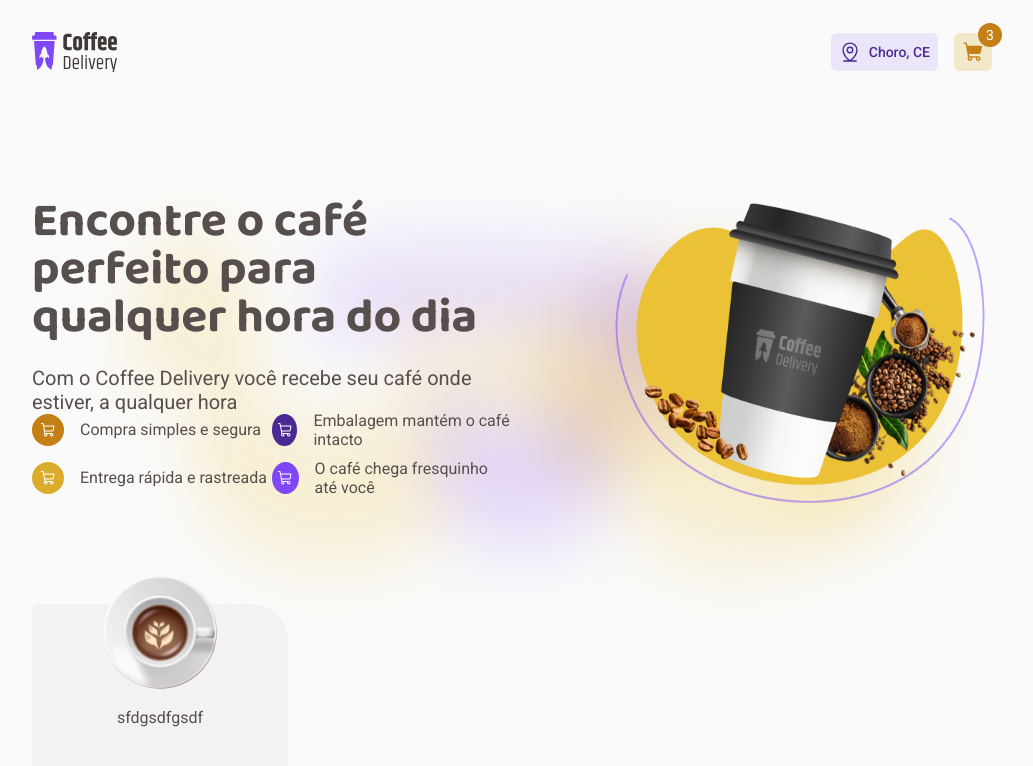
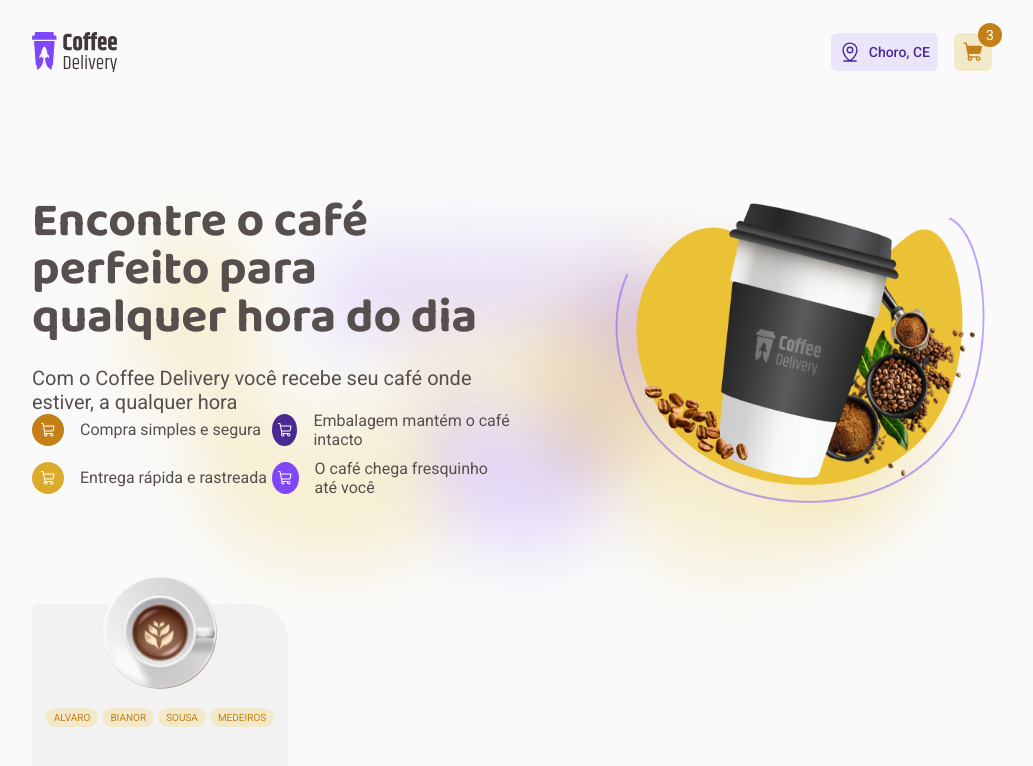
Before and after one commit to alvarobianor/coffee-delivery, a React (Vite) app: page / in a window 1280 px wide. Shown: the top 766 px of the page, without its empty margins (128-1161 px from the left). Built offline with nearby package versions, Linux system fonts and the light colour scheme.

Commit message:
created tag component

```diff
--- a/src/Components/CoffeCard.tsx
+++ b/src/Components/CoffeCard.tsx
@@ -12,7 +12,12 @@
   return (
     <Container>
       <img src={`${info.imgName}`} alt={`${info.name}`} />
-      <p>sfdgsdfgsdf</p>
+      <ContainerTag>
+        <Tag>alvaro</Tag>
+        <Tag>Bianor</Tag>
+        <Tag>Sousa</Tag>
+        <Tag>Medeiros</Tag>
+      </ContainerTag>
     </Container>
   );
 }
@@ -38,3 +43,35 @@
     margin-bottom: 1rem;
   }
 `;
+
+const ContainerTag = styled.div`
+  display: flex;
+  width: 100%;
+
+  flex-direction: row;
+  flex-wrap: wrap;
+  gap: 0.25rem;
+
+  align-items: center;
+  justify-content: center;
+
+  margin-bottom: 1.25rem;
+`;
+
+const Tag = styled.div`
+  display: flex;
+  align-items: center;
+  align-items: center;
+  justify-content: center;
+
+  padding: 0.25rem 0.5rem;
+
+  border-radius: 6.25rem;
+
+  background-color: ${({ theme }) => theme.colors['brand-yellow-light']};
+  color: ${({ theme }) => theme.colors['brand-yellow-dark']};
+
+  text-transform: uppercase;
+  font-family: ${({ theme }) => theme.fonts.regular};
+  font-size: ${({ theme }) => theme.textSizes['components-tag']};
+`;
--- a/src/pages/Home/index.tsx
+++ b/src/pages/Home/index.tsx
@@ -5,7 +5,7 @@
   return (
     <>
       <Infos />
-      {/* Immplements the grid of CardCoffees */}
+      {/* TODO Immplements the grid of CardCoffees */}
       <CoffeeCard />
     </>
   );
```
